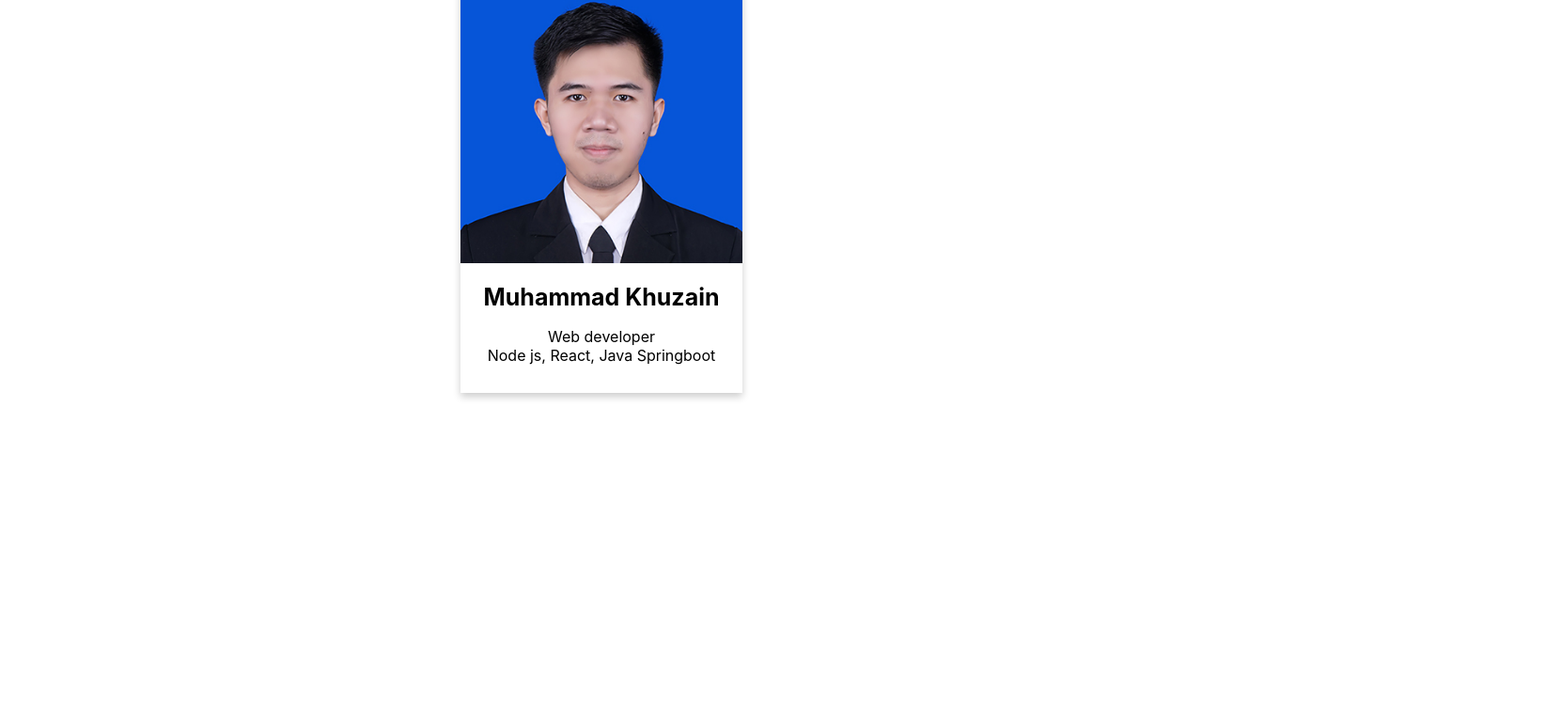
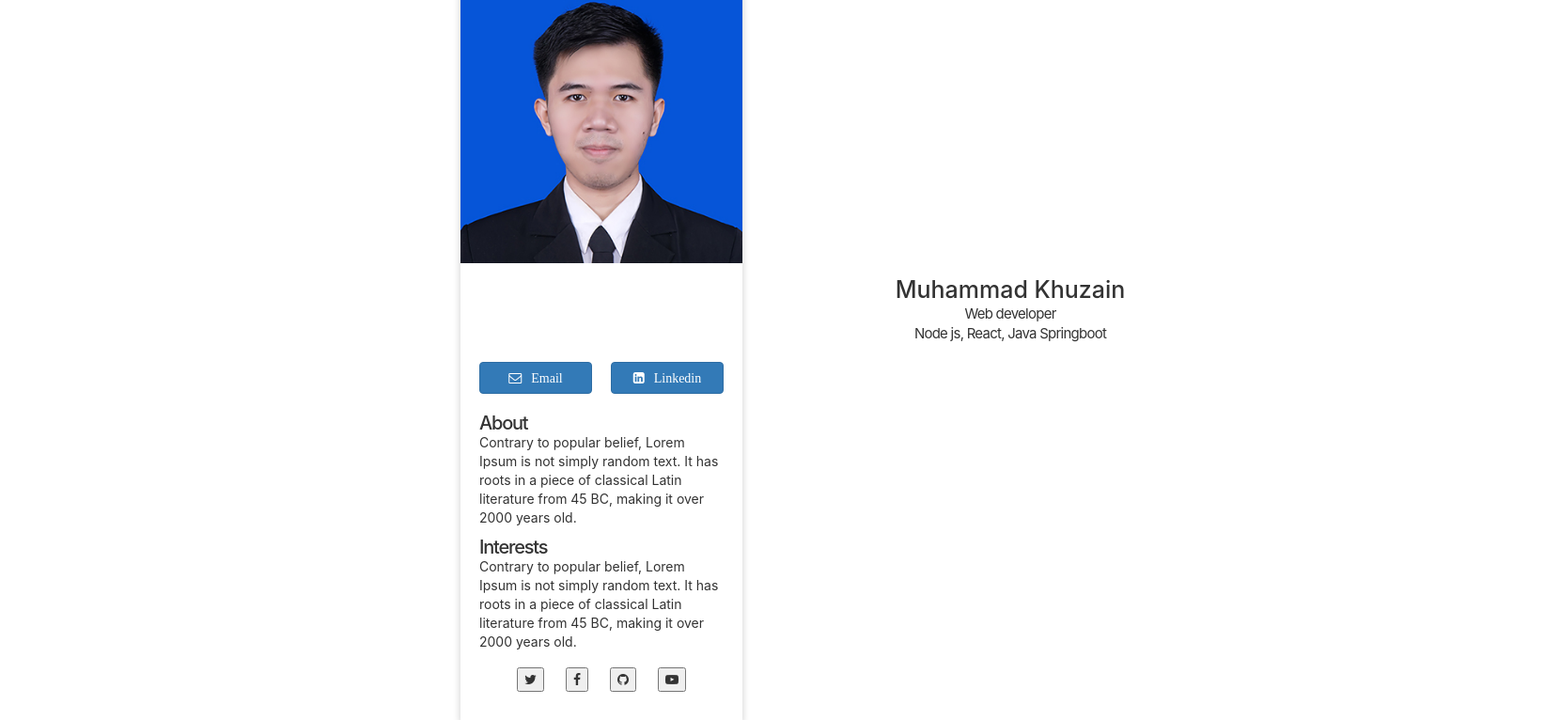
Before and after one commit to kzen31/learning-react-namecard, a React (Create React App) app: page / in a window 1280 px wide. Shown: the part 100-866 px from the top of the page at 94% size, 1660 px wide, since content can reach past the window. Before the commit the page ends 800 px from the top, so only its background shows below. Built offline with nearby package versions, Linux system fonts and the light colour scheme.

Commit message:
add button, detail, and logo

```diff
--- a/public/index.html
+++ b/public/index.html
@@ -15,15 +15,12 @@
       user's mobile device or desktop. See https://developers.google.com/web/fundamentals/web-app-manifest/
     -->
     <link rel="manifest" href="%PUBLIC_URL%/manifest.json" />
-    <!--
-      Notice the use of %PUBLIC_URL% in the tags above.
-      It will be replaced with the URL of the `public` folder during the build.
-      Only files inside the `public` folder can be referenced from the HTML.
 
-      Unlike "/favicon.ico" or "favicon.ico", "%PUBLIC_URL%/favicon.ico" will
-      work correctly both with client-side routing and a non-root public URL.
-      Learn how to configure a non-root public URL by running `npm run build`.
-    -->
+    <script src="https://ajax.googleapis.com/ajax/libs/jquery/1.9.1/jquery.min.js"></script>
+    <script src="https://maxcdn.bootstrapcdn.com/bootstrap/3.3.7/js/bootstrap.min.js"></script>
+    <link href="https://maxcdn.bootstrapcdn.com/bootstrap/3.3.7/css/bootstrap.min.css" rel="stylesheet"/>
+    <link href="https://maxcdn.bootstrapcdn.com/font-awesome/4.7.0/css/font-awesome.min.css" rel="stylesheet"/>
+
     <title>React App</title>
   </head>
   <body>
--- a/src/App.css
+++ b/src/App.css
@@ -4,26 +4,61 @@
   transition: 0.3s;
   width: 20%;
   margin: 0px auto;
-  /* display: flex; */
   justify-content: center;
   margin-top: 10vh;
   min-width: 300px;
 }
 
 .container {
-  margin-top: 10px;
-  padding-bottom: 30px;
+  margin-top: 15px;
 }
 
 .container > h1 {
   font-size: 25px;
+  margin: 0%;
 }
 
 .container > p {
   margin: 0;
   padding: 0%;
+  font-size: 15px;
+  letter-spacing: -0.05em;
 }
 
 .Foto--picture {
   width: 100%;
 }
+
+.button--component {
+  padding: 20px 0;
+}
+
+.button--component > button {
+  margin: 0 10px;
+  width: 120px;
+}
+
+.button--span {
+  margin-left: 10px;
+}
+
+.detail {
+  padding: 0 20px;
+}
+
+.detail--title {
+  text-align: left;
+}
+
+.detail--title > h2 {
+  font-size: 20px;
+  margin: 0;
+  letter-spacing: -0.06em;
+}
+
+.logo {
+  padding: 7px 20% 30px 20%;
+  display: flex;
+  justify-content: space-between;
+
+}
--- a/src/App.js
+++ b/src/App.js
@@ -2,12 +2,18 @@
 
 import Foto from './components/Foto';
 import Text from './components/Text';
+import Button from './components/Button';
+import Detail from './components/Detail';
+import Logo from './components/Logo';
 
 function App() {
   return (
     <main className='card'>
       <Foto />
       <Text />
+      <Button />
+      <Detail />
+      <Logo />
     </main>
   );
 }
--- /dev/null
+++ b/src/components/Button.js
@@ -0,0 +1,16 @@
+import React from 'react'
+
+function Button() {
+    return (
+        <div className='button--component'>
+            <button class="btn add btn-primary">
+                <i class="fa fa-envelope-o"><span className='button--span'>Email</span></i>
+            </button>
+            <button class="btn add btn-primary">
+                <i class="fa fa-linkedin-square"><span className='button--span'>Linkedin</span></i>
+            </button>
+        </div>
+    )
+}
+
+export default Button
--- /dev/null
+++ b/src/components/Detail.js
@@ -0,0 +1,18 @@
+import React from 'react'
+
+function Detail() {
+  return (
+    <div className='detail'>
+        <div className='detail--title' >
+            <h2>About</h2>
+            <p>Contrary to popular belief, Lorem Ipsum is not simply random text. It has roots in a piece of classical Latin literature from 45 BC, making it over 2000 years old.</p>
+        </div>
+        <div className='detail--title' >
+            <h2>Interests</h2>
+            <p>Contrary to popular belief, Lorem Ipsum is not simply random text. It has roots in a piece of classical Latin literature from 45 BC, making it over 2000 years old.</p>
+        </div>
+    </div>
+  )
+}
+
+export default Detail
--- /dev/null
+++ b/src/components/Logo.js
@@ -0,0 +1,14 @@
+import React from 'react'
+
+function Logo() {
+    return (
+        <div className='logo'>
+            <button ><i class="fa fa-twitter"></i></button>
+            <button><i class="fa fa-facebook"></i></button>
+            <button><i class="fa fa-github"></i></button>
+            <button><i class="fa fa-youtube-play"></i></button>
+        </div>
+    )
+}
+
+export default Logo
```
